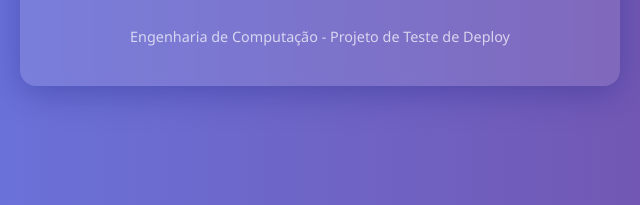
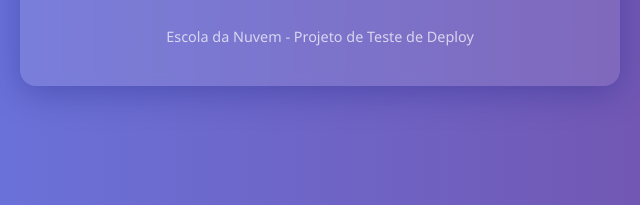
Before and after one commit to wendersonfarias/github-to-ec2-deploy-escola-nuvem, a plain HTML site: page index.html in a window 1280 px wide. Shown: the part 474-679 px from the top of the page, 320-960 px from the left. Drawn offline with Linux system fonts and the light colour scheme.

Commit message:
Update index.html

```diff
--- a/index.html
+++ b/index.html
@@ -51,7 +51,7 @@
   <div class="container">
     <h1>🚀 Deploy Realizado com Sucesso!</h1>
     <p>Esse site foi enviado para a AWS EC2 usando <strong>GitHub Actions</strong>.</p>
-    <footer>Engenharia de Computação - Projeto de Teste de Deploy</footer>
+    <footer>Escola da Nuvem - Projeto de Teste de Deploy</footer>
   </div>
 </body>
 </html>
```
